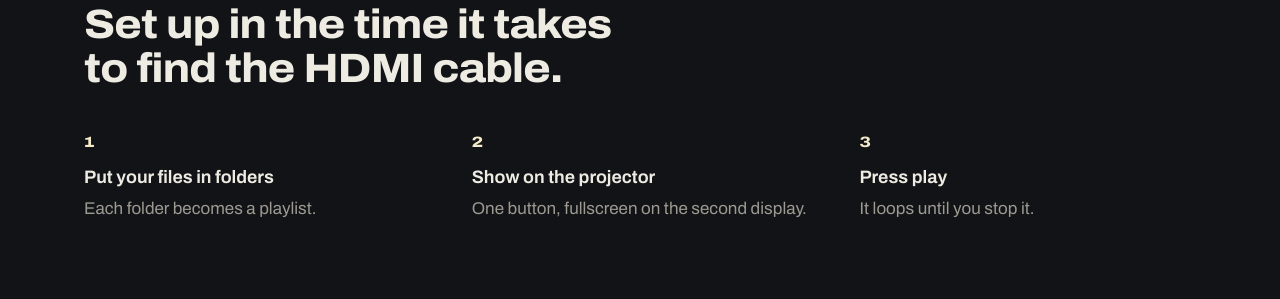
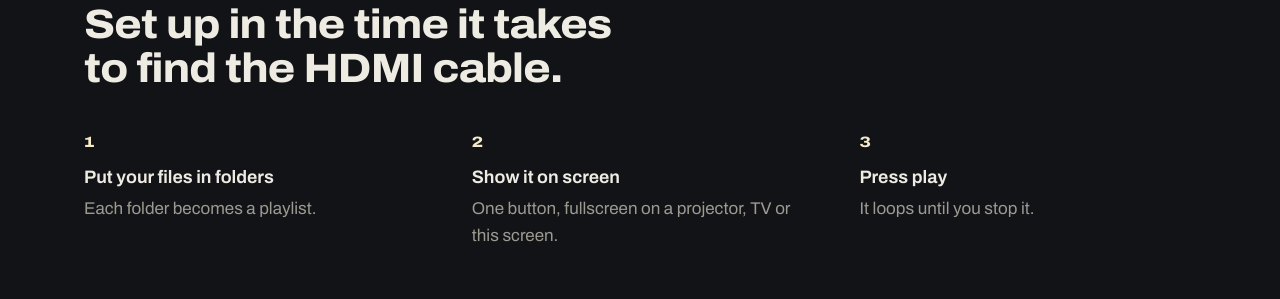
Before and after one commit to MBurleson33/loopcast-site, a plain HTML site: page index.html in a window 1280 px wide. Shown: the part 1360-1659 px from the top of the page. Drawn offline with Linux system fonts and the light colour scheme.

Commit message:
Mention single-screen use in the setup steps
Co-Authored-By: Claude Opus 5.5 <noreply@anthropic.com>
Claude-Session: https://claude.ai/code/session_019EJvb7oxfXyPkoyyP6zMLG

```diff
--- a/index.html
+++ b/index.html
@@ -114,7 +114,7 @@ footer b{color:var(--text);font-weight:800;font-stretch:118%}
       <h2>Set up in the time it takes to find the HDMI cable.</h2>
       <ol class="steps">
         <li><b>Put your files in folders</b>Each folder becomes a playlist.</li>
-        <li><b>Show on the projector</b>One button, fullscreen on the second display.</li>
+        <li><b>Show it on screen</b>One button, fullscreen on a projector, TV or this screen.</li>
         <li><b>Press play</b>It loops until you stop it.</li>
       </ol>
       <figure class="shot"><img src="assets/operator.webp" width="2880" height="1720" loading="lazy" alt="LoopCast's control window: a large preview of the slide that's on the projector, play controls, Logo and Black buttons, and a filmstrip of the playlist."></figure>
```
